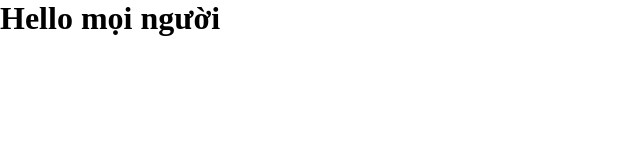
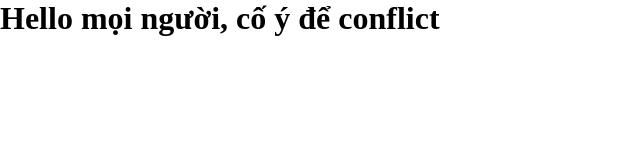
Before and after one commit to pbn1801/github-test, a plain HTML site: page index.html in a window 1280 px wide. Shown: the whole page, without its empty margins (0-640 px from the left). Drawn offline with Linux system fonts and the light colour scheme.

Commit message:
Update index.html

```diff
--- a/index.html
+++ b/index.html
@@ -7,6 +7,6 @@
     <link rel="stylesheet" href="style.css">
 </head>
 <body>
-    <h1>Hello mọi người</h1>
+    <h1>Hello mọi người, cố ý để conflict</h1>
 </body>
 </html>
```
